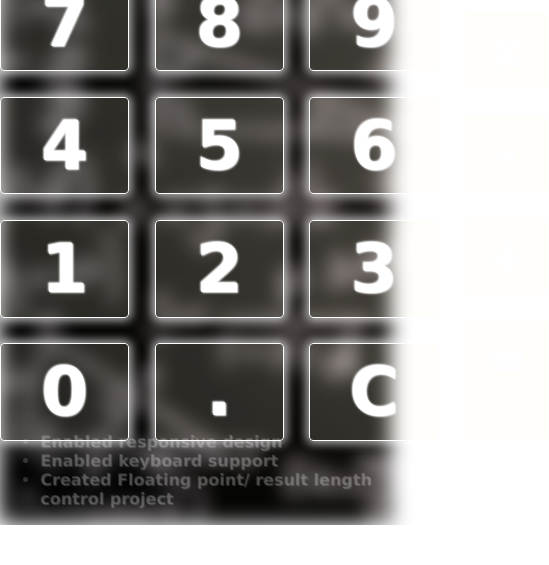
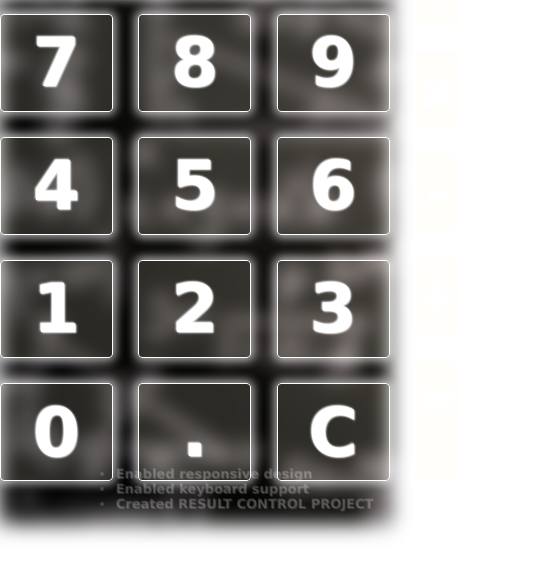
Before and after one commit to MaksimUrasov/TOP-Calculator, a plain HTML site: page index.html in a window 390 px wide. Shown: the part 320-885 px from the top of the page, 549 px wide, since content can reach past the window. Before the commit the page ends 845 px from the top, so only its background shows below. Drawn offline with Linux system fonts and the light colour scheme.

Commit message:
amended some css for small screen

```diff
--- a/index.html
+++ b/index.html
@@ -59,7 +59,7 @@
         <ul>
             <li>Enabled responsive design</li>
             <li>Enabled keyboard support</li>
-            <li><a href="https://maksimurasov.github.io/TOP-testing-MATH-for-calculator/">Created Floating point/ result length control project</a></li>
+            <li><a href="https://maksimurasov.github.io/TOP-testing-MATH-for-calculator/">Created RESULT CONTROL PROJECT</a></li>
         </ul>
 
 
--- a/style.css
+++ b/style.css
@@ -56,7 +56,7 @@ body {
 
 #calcBody {
     margin: 10vh auto;
-    width: 65vh;  /* also depends on height*/
+    max-width: 65vh;  /* also depends on height*/
     /* border: 1px red solid; */
     position: relative;
 
@@ -84,7 +84,7 @@ body {
 
 #centerContainer {
     display: grid;
-    grid-template-columns: 55vh 10vh;
+    grid-template-columns: 8fr 1.5fr;
     grid-template-rows: auto auto;
 }
 
@@ -183,6 +183,7 @@ footer {
     bottom:0;
     right:0;
 
+    font-size: small;
     text-shadow: 1px 1px 1px var(--color);
     color: var(--color);
     text-align: left;
```
